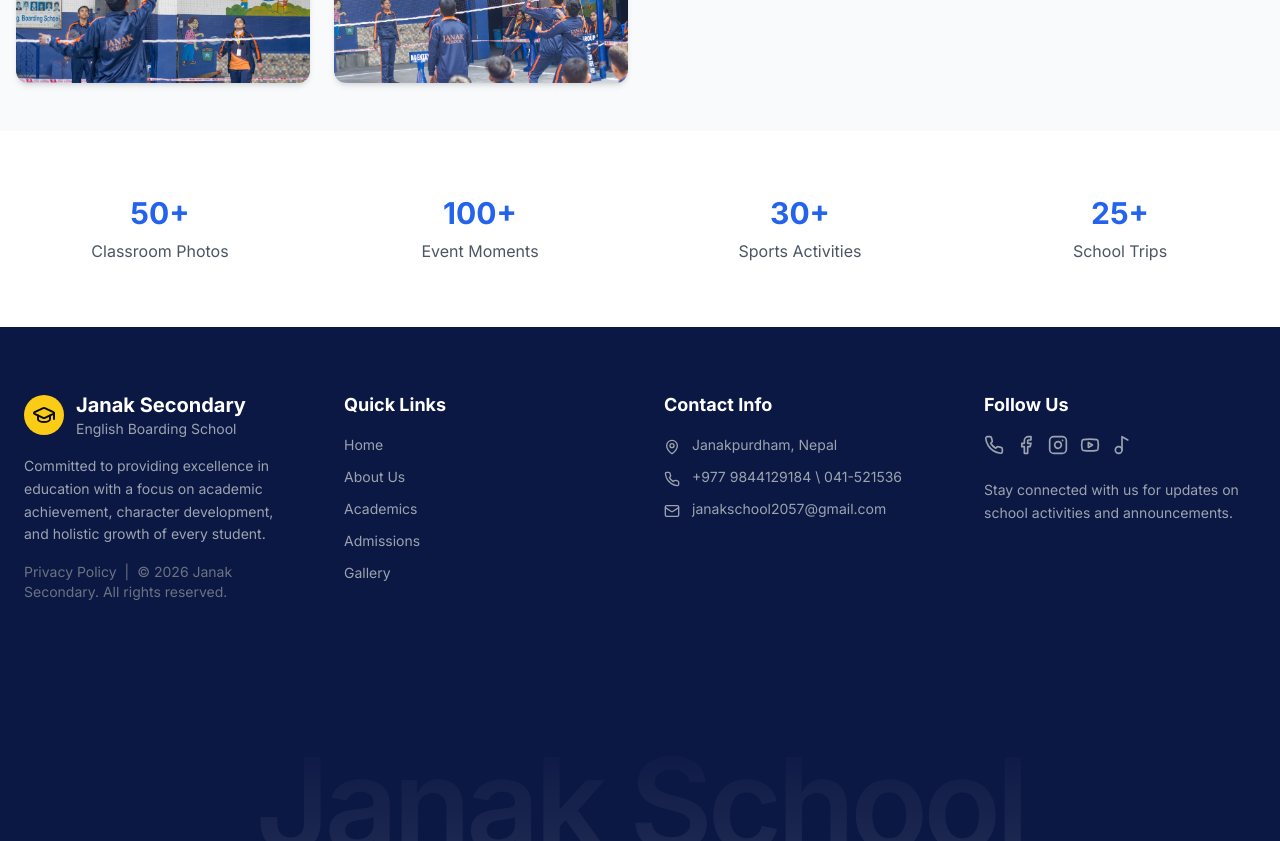
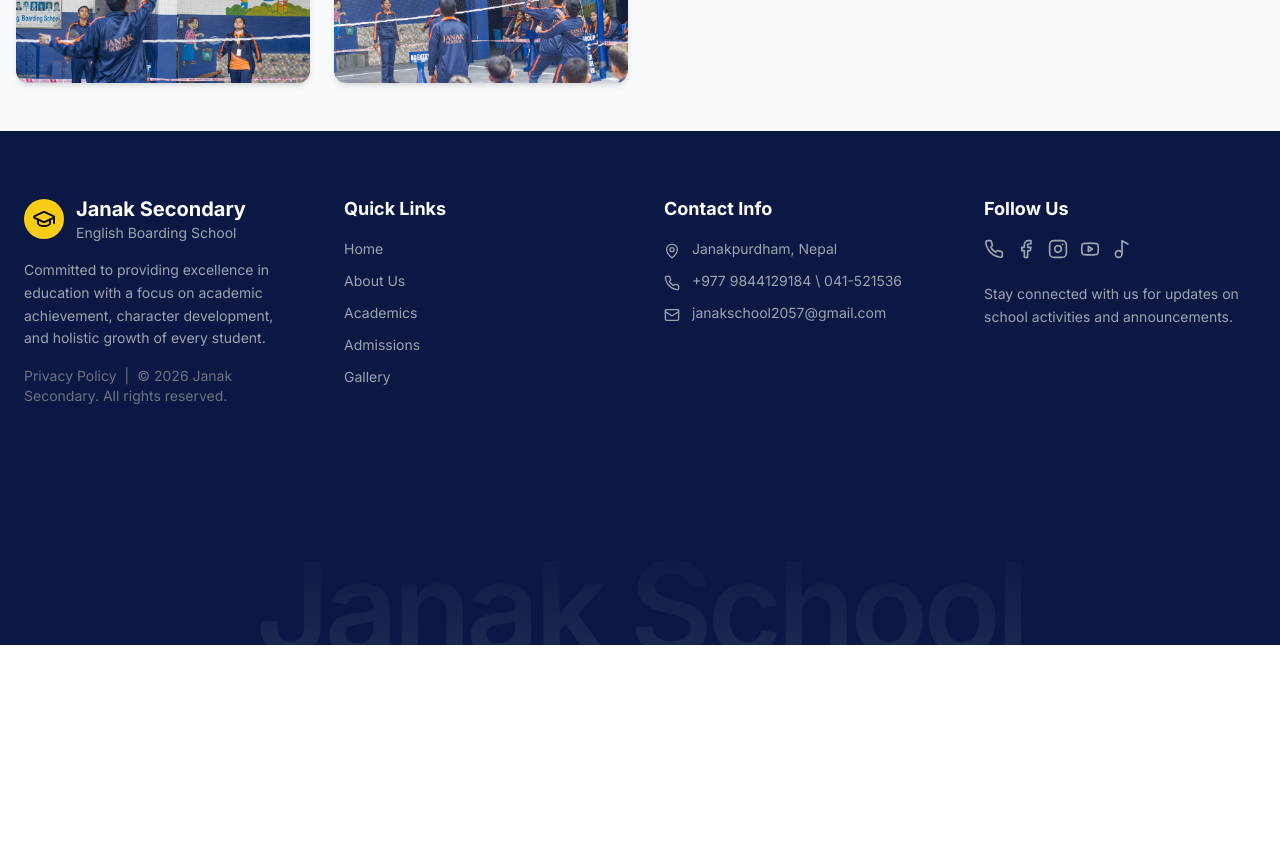
Before and after one commit to ANKIT0514/janakschoolweb, a React (Vite) app: page /gallery in a window 1280 px wide. Shown: the part 1960-2801 px from the top of the page. After the commit the page ends 2605 px from the top, so only its background shows below. Built offline with nearby package versions, Linux system fonts and the light colour scheme.

Commit message:
Disable gallery stats display
Comment out gallery statistics section and related variables.

```diff
--- a/src/pages/Gallery.tsx
+++ b/src/pages/Gallery.tsx
@@ -12,10 +12,10 @@ const Gallery = () => {
   const touchEndX = useRef(null);
   const minSwipeDistance = 50;
 
-  const classroomStats = useCountUp({ end: 50, duration: 2000, suffix: '+' });
-  const eventStats = useCountUp({ end: 100, duration: 2000, suffix: '+' });
-  const sportsStats = useCountUp({ end: 30, duration: 2000, suffix: '+' });
-  const tripsStats = useCountUp({ end: 25, duration: 2000, suffix: '+' });
+ // const classroomStats = useCountUp({ end: 50, duration: 2000, suffix: '+' });
+ // const eventStats = useCountUp({ end: 100, duration: 2000, suffix: '+' });
+//  const sportsStats = useCountUp({ end: 30, duration: 2000, suffix: '+' });
+//  const tripsStats = useCountUp({ end: 25, duration: 2000, suffix: '+' });
 
   const categories = [
     { id: 'all', name: 'All Photos' },
@@ -218,6 +218,7 @@ const Gallery = () => {
       </section>
 
       {/* Gallery Stats */}
+      {/*
       <section className="py-16 bg-white">
         <div className="container mx-auto px-4">
           <div className="grid grid-cols-2 md:grid-cols-4 gap-8 text-center">
@@ -240,7 +241,7 @@ const Gallery = () => {
           </div>
         </div>
       </section>
-
+      */}
     </div>
   );
 };
```
